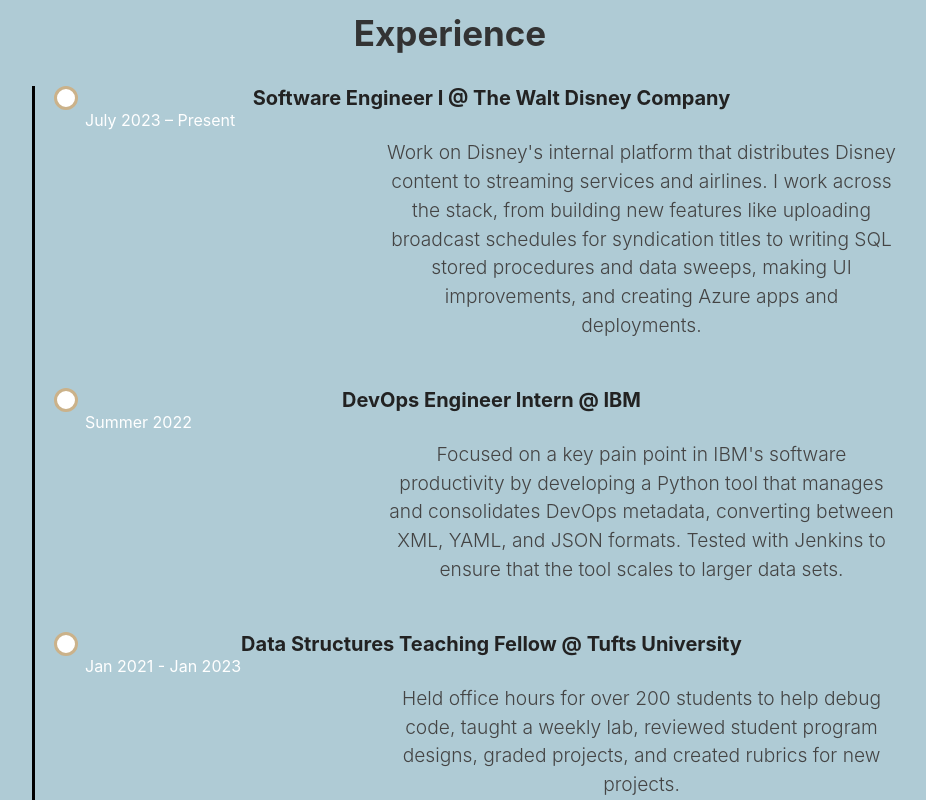
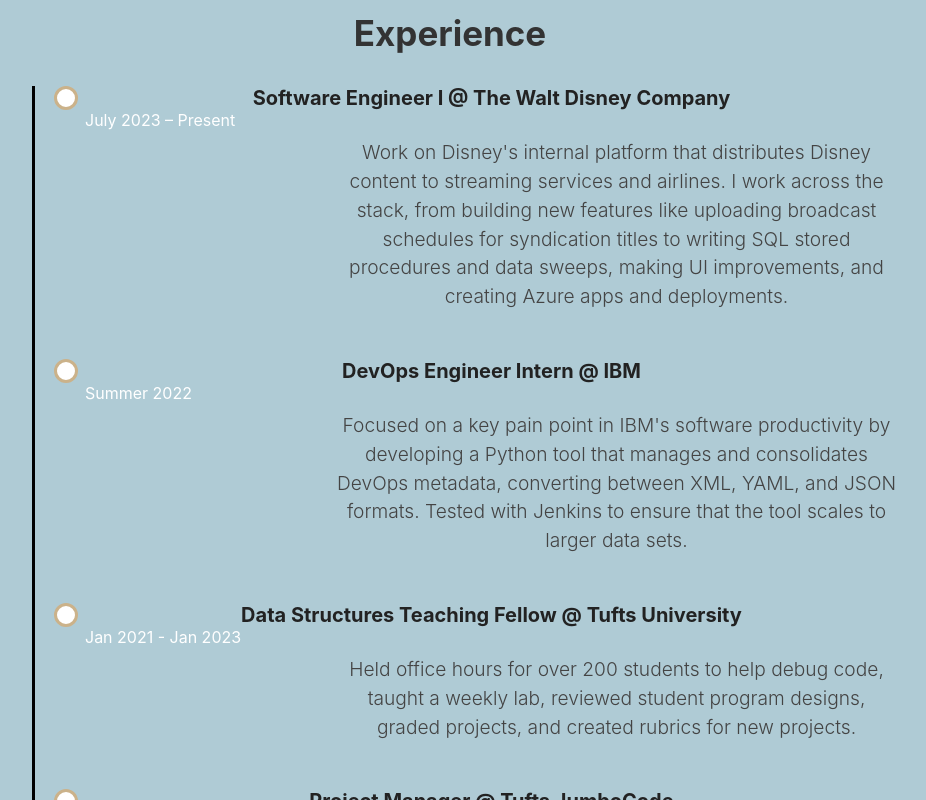
Before and after one commit to silvia9543/personal-website, a React (Create React App) app: page / in a window 1280 px wide. Shown: the part 1280-2080 px from the top of the page, without its empty margins (190-1116 px from the left). Built offline with nearby package versions, Linux system fonts and the light colour scheme.

Commit message:
alignment fix

```diff
--- a/src/styles/Experience.css
+++ b/src/styles/Experience.css
@@ -50,5 +50,5 @@
   line-height: 1.5;
   font-size: 1.2rem;
   max-width: 700px;
-  margin-left: 300px;
+  margin-left: 250px;
 }
```
